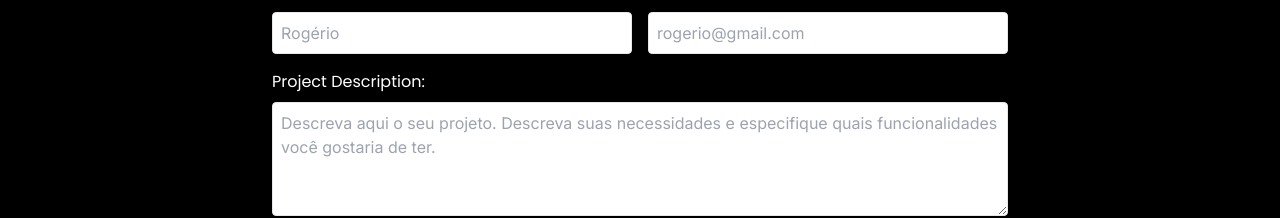
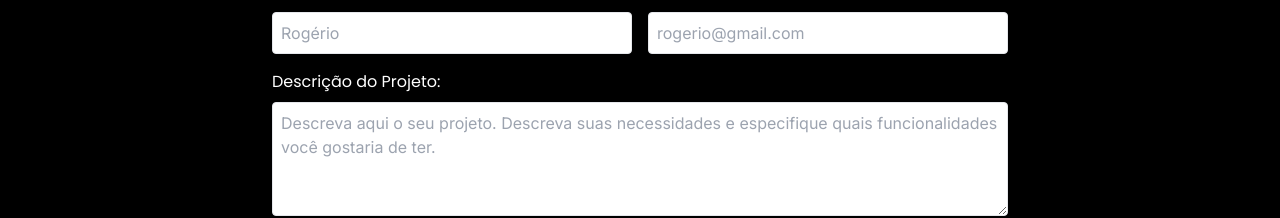
Before and after one commit to olin-med/landing-IJ, a Next.js app: page /orcamento in a window 1280 px wide. Shown: the part 339-557 px from the top of the page. Built offline with nearby package versions, Linux system fonts and the light colour scheme.

Commit message:
commit da felicidade5

```diff
--- a/src/app/orcamento/page.tsx
+++ b/src/app/orcamento/page.tsx
@@ -35,7 +35,7 @@ const Orcamento: React.FC = () => {
             </div>
           </div>
 
-          <label htmlFor="description" className="block mb-2 poppins-regular text-white">Project Description:</label>
+          <label htmlFor="description" className="block mb-2 poppins-regular text-white">Descrição do Projeto:</label>
           <textarea id="description" name="description" placeholder='Descreva aqui o seu projeto. Descreva suas necessidades e especifique quais funcionalidades você gostaria de ter.' rows={4} required className="w-full p-2 mb-4 border rounded"></textarea>
 
           <label htmlFor="links" className="block mb-2 poppins-regular text-white">Links:</label>
```
